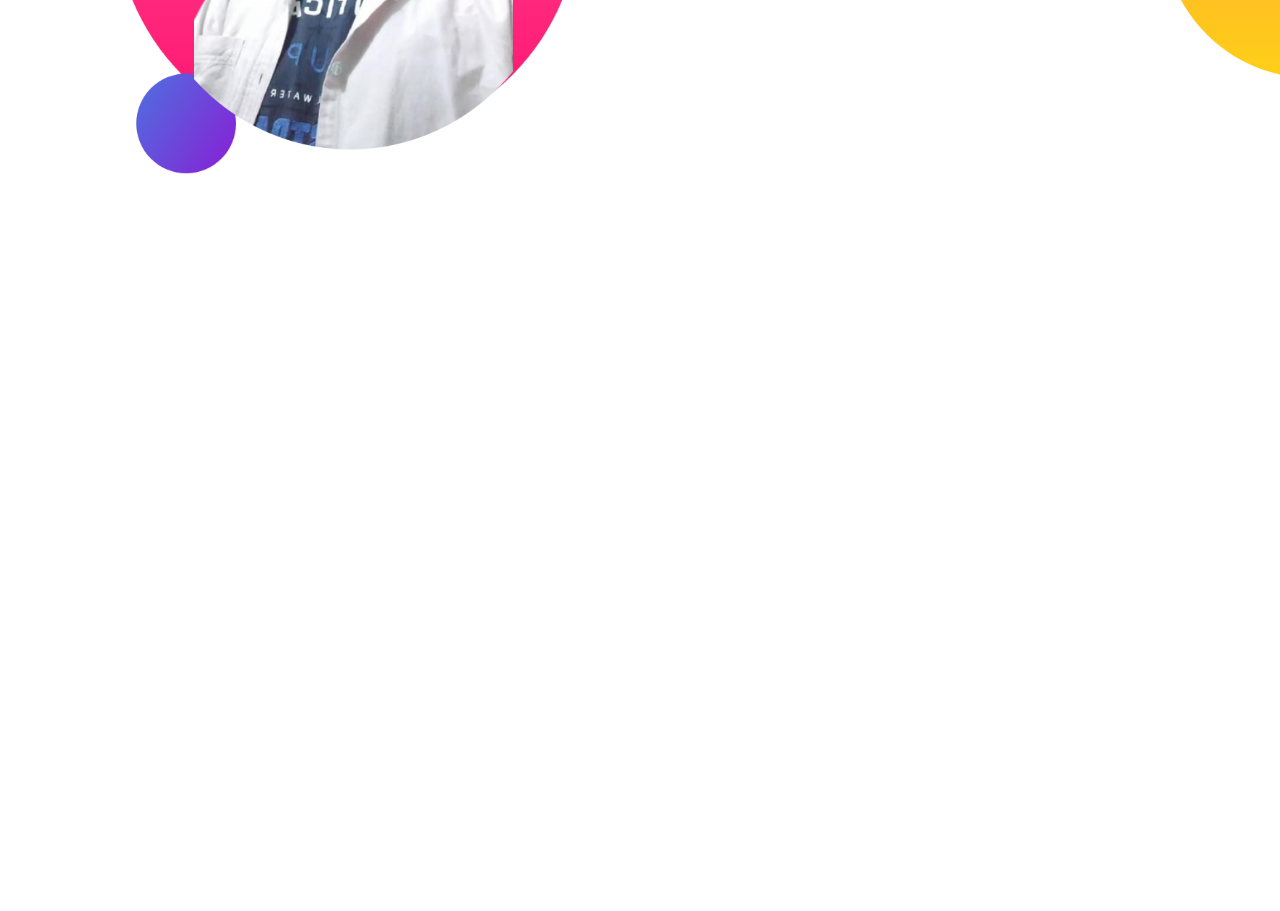
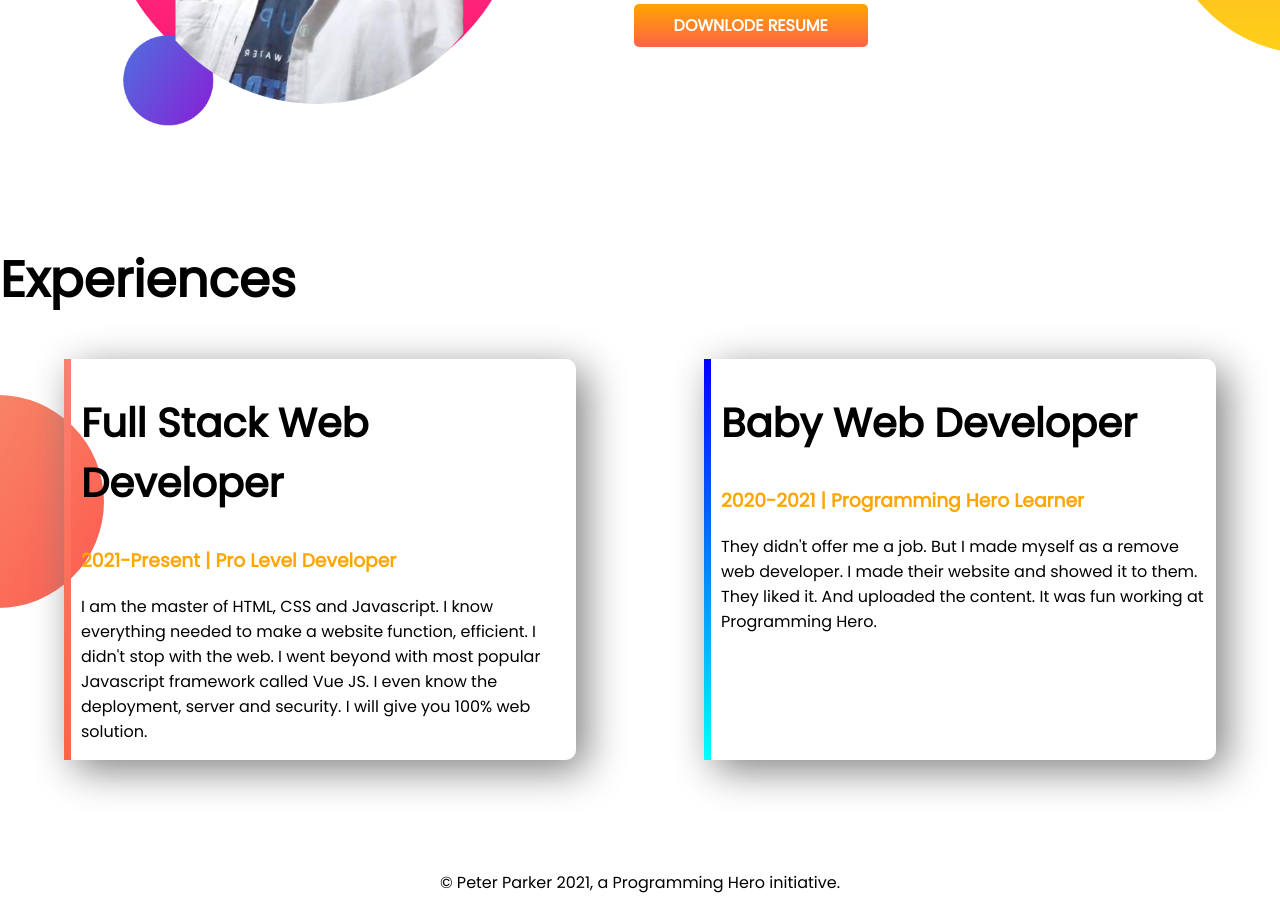
Before and after one commit to Arifulislam103/developer-portfolio, a plain HTML site: page index.html in a window 1280 px wide. Shown: the part 954-1865 px from the top of the page. Before the commit the page ends 1245 px from the top, so only its background shows below. Drawn offline with Linux system fonts and the light colour scheme.

Commit message:
footer and experience

```diff
--- a/index.html
+++ b/index.html
@@ -11,7 +11,7 @@
     <link rel="stylesheet" href="style.css">
 </head>
 <body>
-    <section class="top-banner">
+    <section class="top-banner flaxible-container">
         <div class="half-width">
             <h1>Welcome To</h1>
             <h1><span class="name-color">Ariful islam</span> website</h1>
@@ -25,7 +25,7 @@
         </div>
 
     </section>
-    <section class="dream-big">
+    <section class="dream-big flaxible-container">
         <div class="half-width">
             <img src="images/arif1.png" alt="">
         </div>
@@ -37,5 +37,24 @@
         </div>
 
     </section>
+    <section class="experience-area">
+        <h1>Experiences</h1>
+        <div class="flaxible-container">
+            <div id="full-stack" class="experience-item">
+                <h2>Full Stack Web Developer</h2>
+                <h3 class="name-color">2021-Present | Pro Level Developer</h3>
+                <p>I am the master of HTML, CSS and Javascript. I know everything needed to make a website function, efficient. I didn't stop with the web. I went beyond with most popular Javascript framework called Vue JS. I even know the deployment, server and security. I will give you 100% web solution.</p>
+            </div>
+            <div id="web-dev-exc" class="experience-item">
+                <h2>Baby Web Developer</h2>
+                <h3 class="name-color">2020-2021 | Programming Hero Learner</h3>
+                <p>They didn't offer me a job. But I made myself as a remove web developer. I made their website and showed it to them. They liked it. And uploaded the content. It was fun working at Programming Hero.</p>
+            </div>
+        </div>
+
+    </section>
+    <footer>
+        <p>© Peter Parker 2021, a Programming Hero initiative.</p>
+    </footer>
 </body>
 </html>
--- a/style.css
+++ b/style.css
@@ -5,16 +5,20 @@ body{
 h1{
     font-size: 50px;
 }
+h2{
+    font-size: 40px;
+}
 .name-color{
     color: orange;
 }
-section{
+.flaxible-container{
     display: flex;
     margin-bottom: 110px;
 }
 .half-width{
     width: 50%;
     padding-left: 5%;
+
 }
 .half-width img{
     width: 90%;
@@ -35,5 +39,33 @@ section{
     background-image: url(images/dream-bg.png);
     background-repeat: no-repeat;
     background-position:right;
-    padding-right: 5px;
+    padding-right: 10%;
 }
+.experience-area{
+    background-image: url(images/exp-bg.png);
+    background-repeat: no-repeat;
+    background-position: left;
+}
+
+.experience-item{
+    width: 40%;
+    margin-left: 5%;
+    margin-right: 5%;
+    padding-left: 10px;
+    border-radius: 10px;
+    box-shadow: 10px 10px 40px grey;
+}
+#web-dev-exc{
+    border-left: 7px solid;
+    border-image: linear-gradient(blue, cyan);
+    border-image-slice: 1;
+}
+#full-stack{
+    border-left: 7px solid;
+    border-image: linear-gradient(salmon, tomato);
+    border-image-slice: 1;
+
+}
+footer p{
+    text-align: center;
+}
```
Also changed, not shown: images/jhankar.png (deleted), images/jhankar2.png (deleted), showoff/profile-1.JPG (deleted), showoff/profile-2.jpg (deleted).
